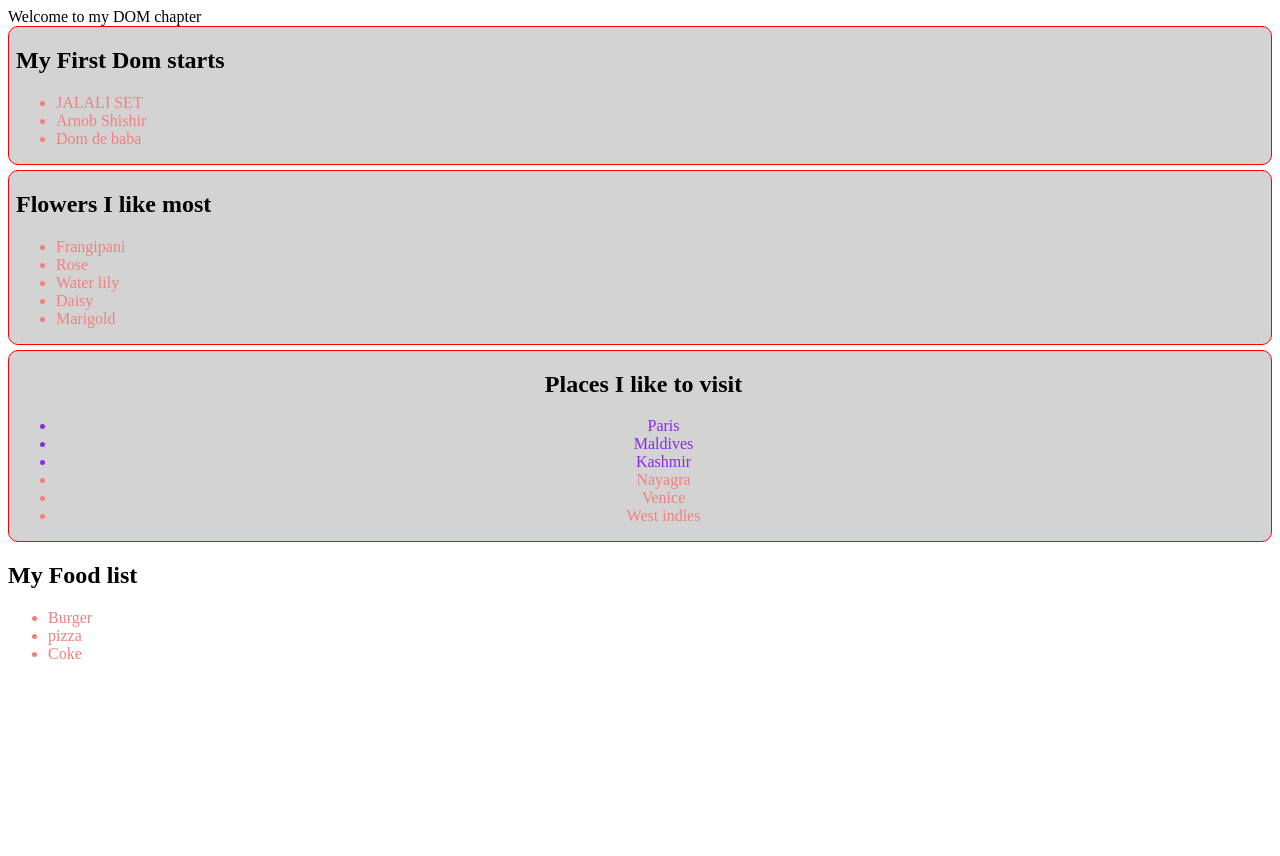
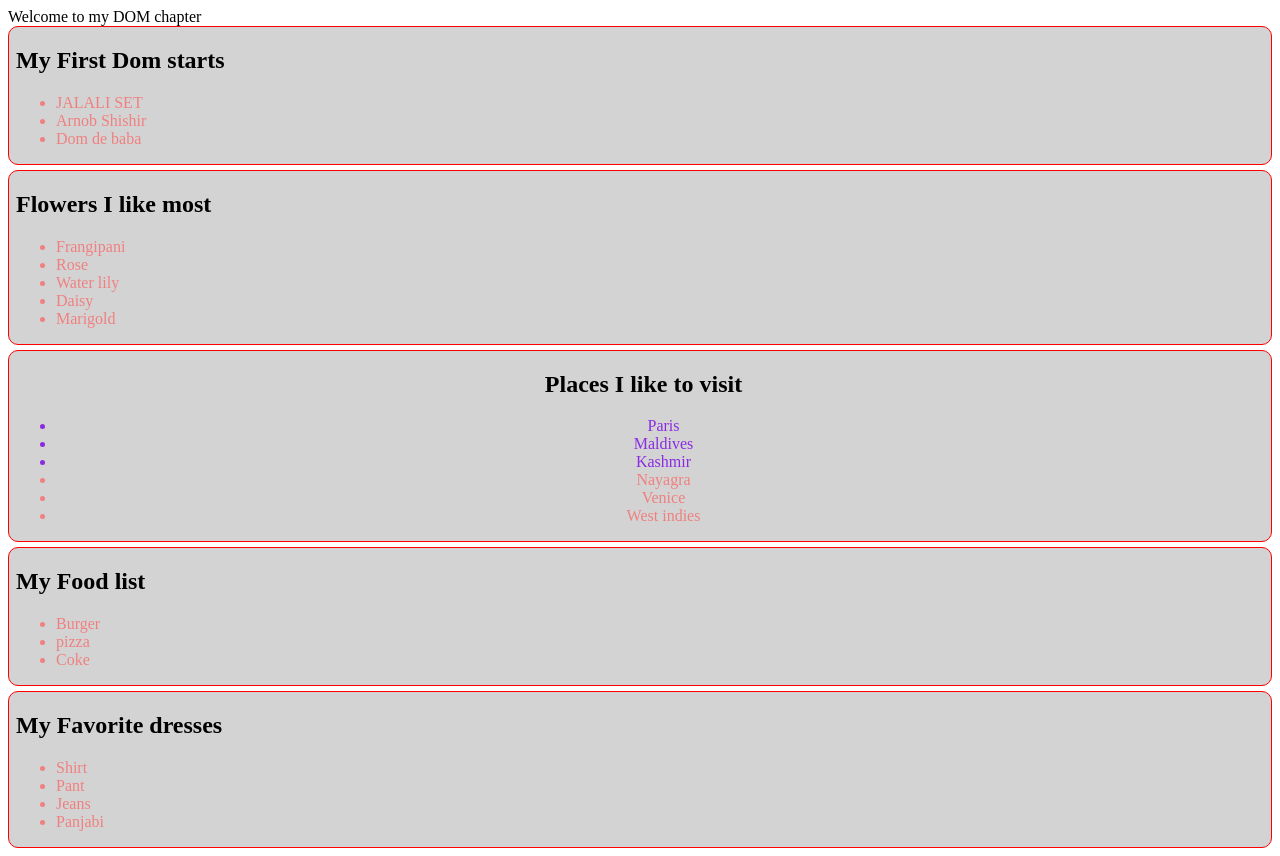
Before and after one commit to arnobshishir/DOM-intro, a plain HTML site: page index.html in a window 1280 px wide. Before the commit the page ends 800 px from the top, so only its background shows below. Drawn offline with Linux system fonts and the light colour scheme.

Commit message:
innerHtml set

```diff
--- a/index.html
+++ b/index.html
@@ -48,8 +48,8 @@
         </section>
     </main>
 <script src="js/dom.js"></script>
+<script src="js/appened.js"></script>
 <script src="js/styleInJs.js"></script>
-<script src="js/appened.js"></script>
 <script>
      const licollection = document.getElementsByTagName('li')
      //console.log(licollection);
--- a/js/appened.js
+++ b/js/appened.js
@@ -27,3 +27,16 @@ li3.innerText = 'Coke';
 ul.appendChild(li3);
 
 section.appendChild(ul);
+
+// set Html directly
+const sectionDress = document.createElement('section');
+sectionDress.innerHTML = `
+<h1>My Favorite dresses</h1>
+<ul>
+    <li>Shirt</li>
+    <li>Pant</li>
+    <li>Jeans</li>
+    <li>Panjabi</li>
+</ul>
+`
+mainContainer.appendChild(sectionDress);
```
